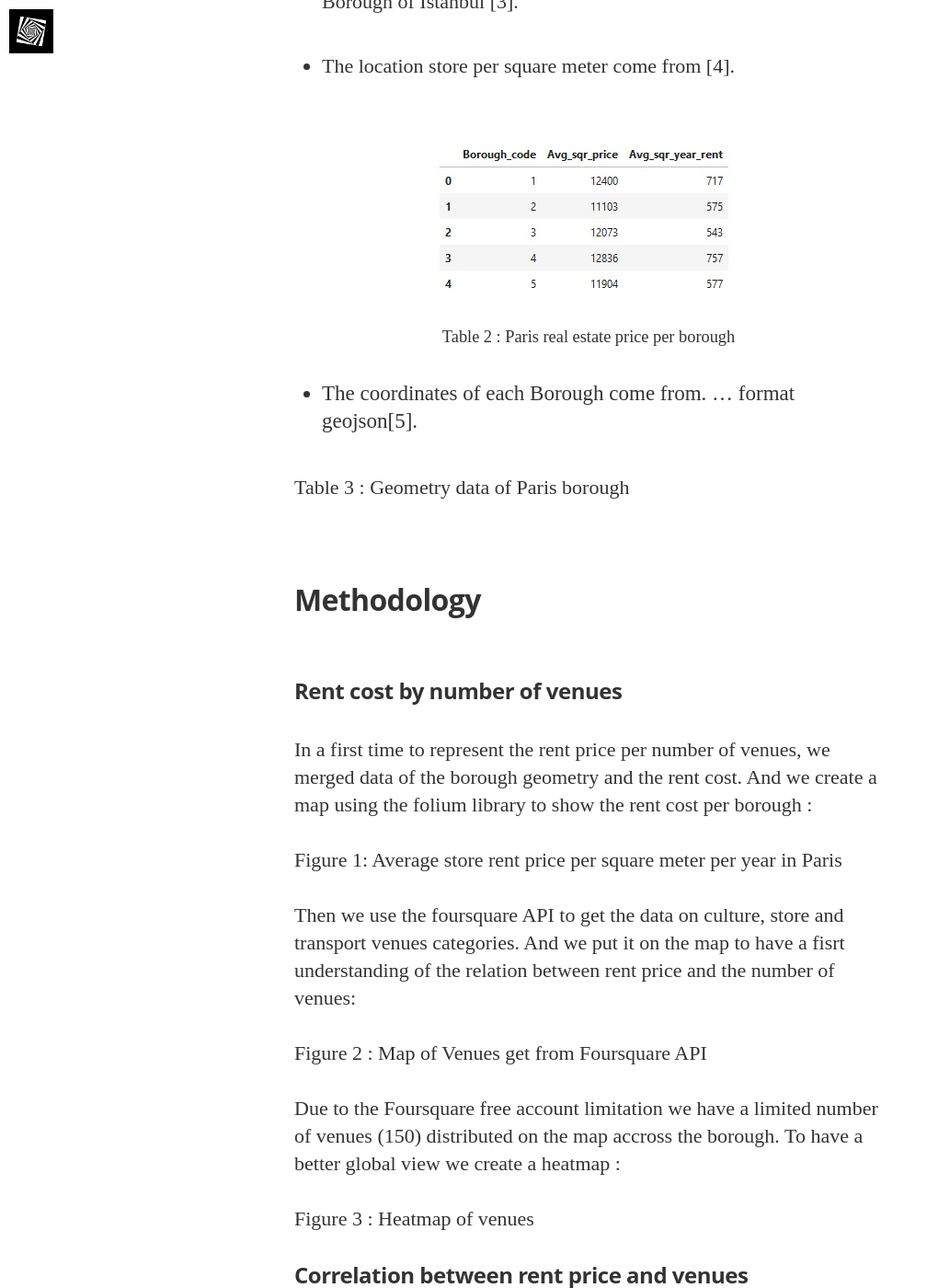
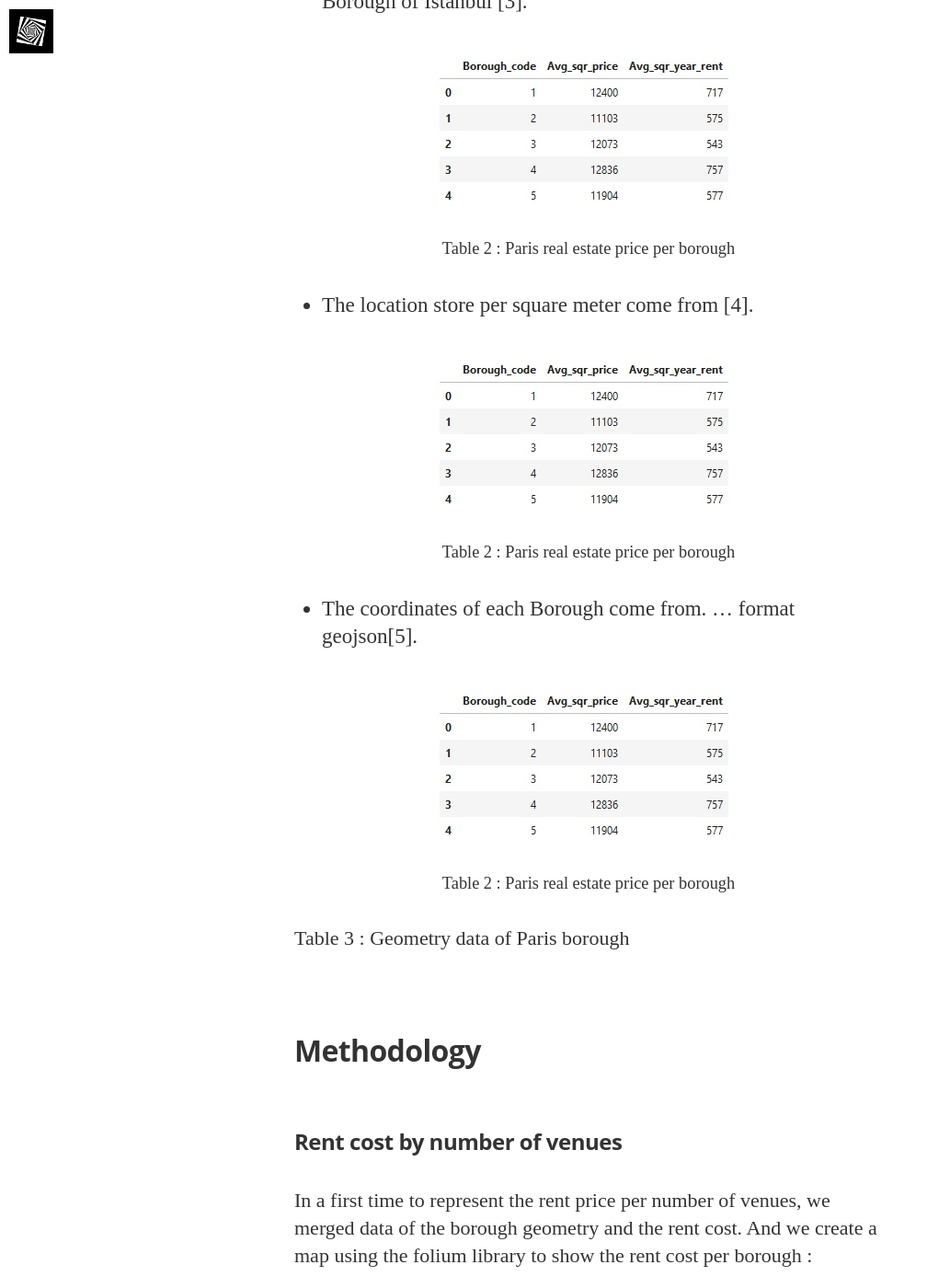
Before and after one commit to LCTyrell/LCTyrell.github.io, a Jekyll site: the page built from _posts/2019-05-22-ArtBook.markdown, in a window 1280 px wide and 1400 px high, scrolled down 2456 px. Shown: the whole window at 92% size, without its empty margins (0-1008 px from the left). Built offline with Jekyll 4.4.1, drawn with Linux system fonts in a browser that asks for light colours; nearby versions of some CDN libraries; some web fonts are replaced.

Commit message:
Update 2019-05-22-ArtBook.markdown

```diff
--- a/_posts/2019-05-22-ArtBook.markdown
+++ b/_posts/2019-05-22-ArtBook.markdown
@@ -30,14 +30,20 @@ This study is representative of the first step in geomarketing analysis and woul
 ## Data description
 <br/>
    * I used Forsquare API to get the most common venues of given Borough of Istanbul [3].
-
+<p align="center">
+<img src="/assets/article_images/2018-05-25-art_bookstore/DF_rentPrice.jpg"><br/>
+<small>Table 2 : Paris real estate price per borough</small>
+</p>
    * The location store per square meter come from [4].
 <p align="center">
 <img src="/assets/article_images/2018-05-25-art_bookstore/DF_rentPrice.jpg"><br/>
 <small>Table 2 : Paris real estate price per borough</small>
 </p>
    * The coordinates of each Borough come from. … format geojson[5].
-
+<p align="center">
+<img src="/assets/article_images/2018-05-25-art_bookstore/DF_rentPrice.jpg"><br/>
+<small>Table 2 : Paris real estate price per borough</small>
+</p>
 Table 3 : Geometry data of Paris borough
 
 
```
